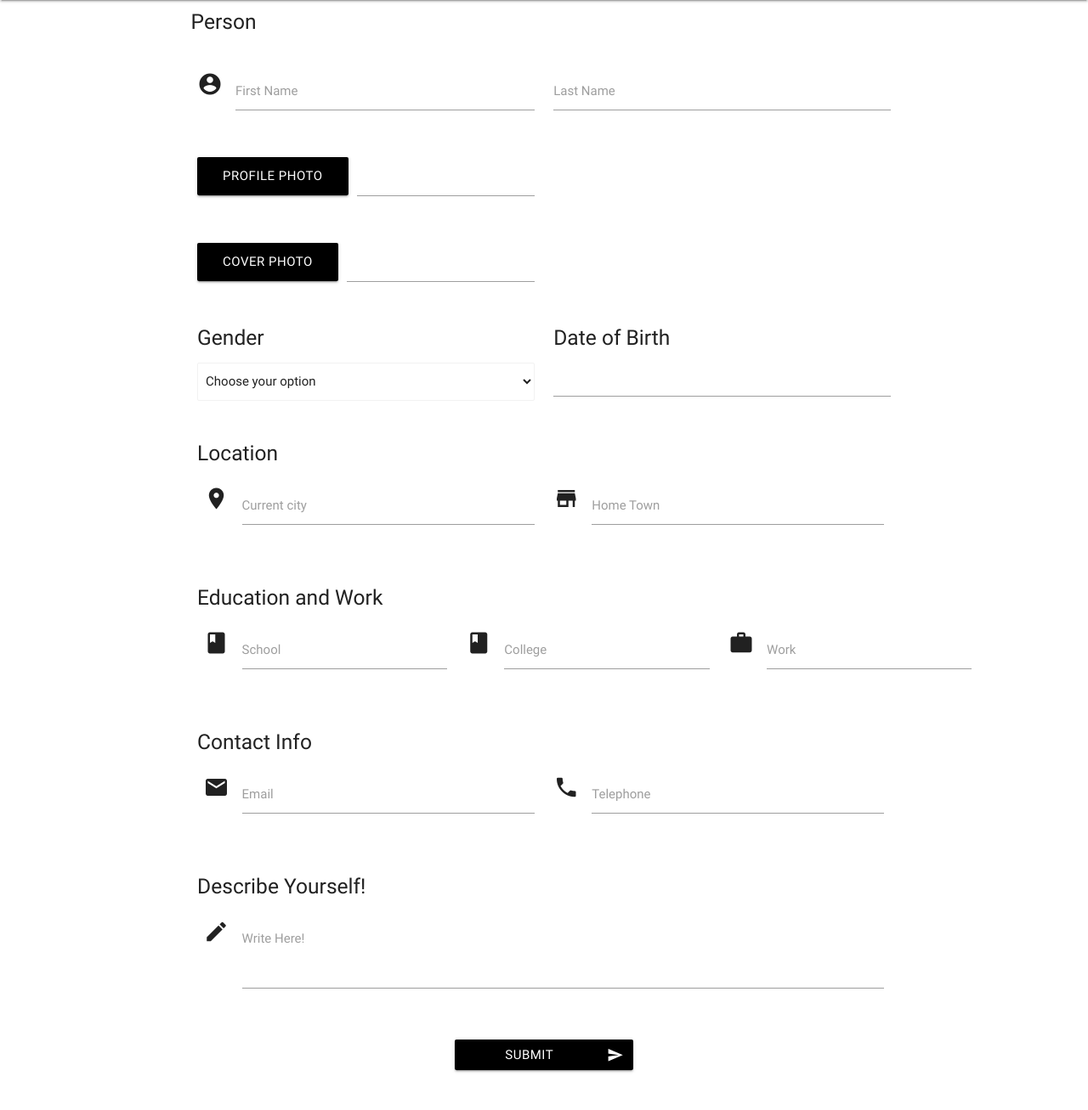
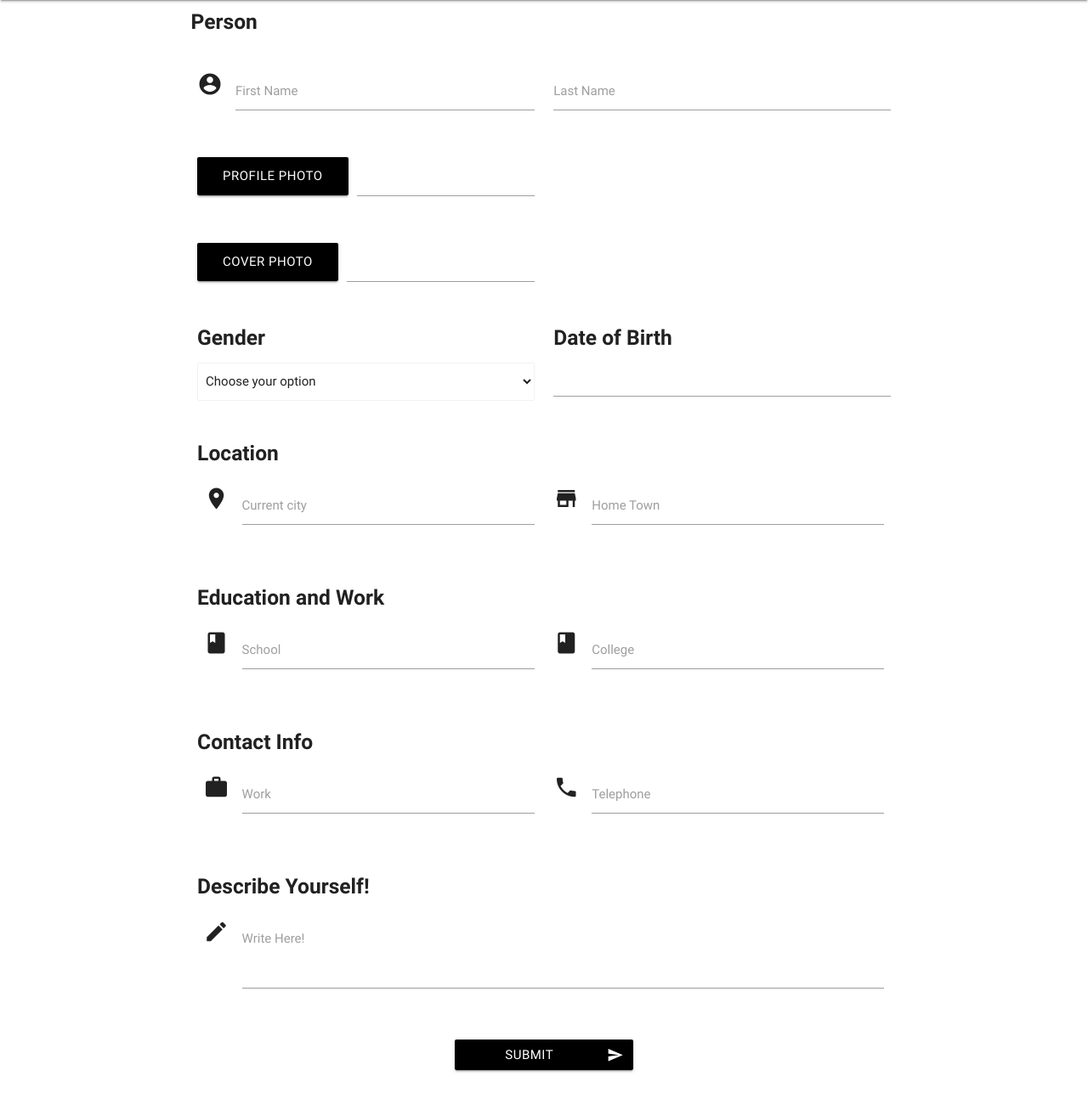
Before and after one commit to Anmol1998/social-networking-website, a PHP site: page /form_lno2.php in a window 1280 px wide. Shown: the part 64-1371 px from the top of the page at 85% size. Run offline with PHP 8.4, Linux system fonts and the light colour scheme; the visitor is signed in with stand-in values (Sample User, id 1).

Commit message:
Add files via upload

```diff
--- a/form_lno2.php
+++ b/form_lno2.php
@@ -80,7 +80,7 @@
 
 <div class="row">
    <div class="col offset-s2">
-		<h5>Person</h5>
+		<h5><b>Person</b></h5>
 	</div>
 </div>
 <div class="row">
@@ -124,7 +124,7 @@
 		</div>
 		<div class="row">
 			<div class="col l4 offset-l2">
-				<h5>Gender</h5>
+				<h5><b>Gender</b></h5>
 				<div class="input-field">
 					<select class="browser-default"  name="gender">
 						<option value="" disabled selected>Choose your option</option>
@@ -134,13 +134,13 @@
 				</div>
 			</div>
 			<div class="col l4">
-				<h5>Date of Birth</h5>
+				<h5><b>Date of Birth</b></h5>
 				<input type="date" class="datepicker" name="dob">
 			</div>
 		</div>
 		<div class="row">
 			<div class="col l4 offset-l2">
-				<h5>Location</h5>
+				<h5><b>Location</b></h5>
 			</div>
 			<div class="col s12">
 				<div class="row">
@@ -159,38 +159,34 @@
 		</div>
 		<div class="row">
 			<div class="col offset-s2">
-				<h5>Education and Work</h5>
+				<h5><b>Education and Work</b></h5>
 			</div>
 			<div class="col s12">
 				<div class="row">
-					<div class="input-field col s3 offset-s2">
+					<div class="input-field col s4 offset-s2">
 						<i class="material-icons prefix">class</i>
 						<input id="school" type="text" class="validate" name="school">
 						<label for="school">School</label>
 					</div>
-					<div class="input-field col s3">
+					<div class="input-field col s4">
 						<i class="material-icons prefix">class</i>
 						<input id="college" type="text" class="validate" name="college">
 						<label for="college">College</label>
 					</div>
-					<div class="input-field col s3">
-						<i class="material-icons prefix">work</i>
-						<input id="work" type="text" class="validate" name="work">
-						<label for="work">Work</label>
-					</div>
+
 				</div>
 			</div>
 		</div>
 		<div class="row">
-			<div class="col offset-s2">
-				<h5>Contact Info</h5>
+			<div class="col s4 offset-s2">
+				<h5><b>Contact Info</b></h5>
 			</div>
 			<div class="col s12">
 				<div class="row">
-					<div class="input-field col s4 offset-s2">
-						<i class="material-icons prefix">email</i>
-						<input id="email" type="email" class="validate" name="email">
-						<label for="email" data-error="wrong" data-success="right">Email</label>
+				<div class="input-field col s4 offset-s2">
+						<i class="material-icons prefix">work</i>
+						<input id="work" type="text" class="validate" name="work">
+						<label for="work">Work</label>
 					</div>
 					<div class="input-field col s4">
 						<i class="material-icons prefix">phone</i>
@@ -202,7 +198,7 @@
 		</div>
 		<div class="row">
 			<div class="col offset-s2">
-				<h5>Describe Yourself!</h5>
+				<h5><b>Describe Yourself!</b></h5>
 			</div>
 			<div class="col s12">
 				<div class="row">
```
